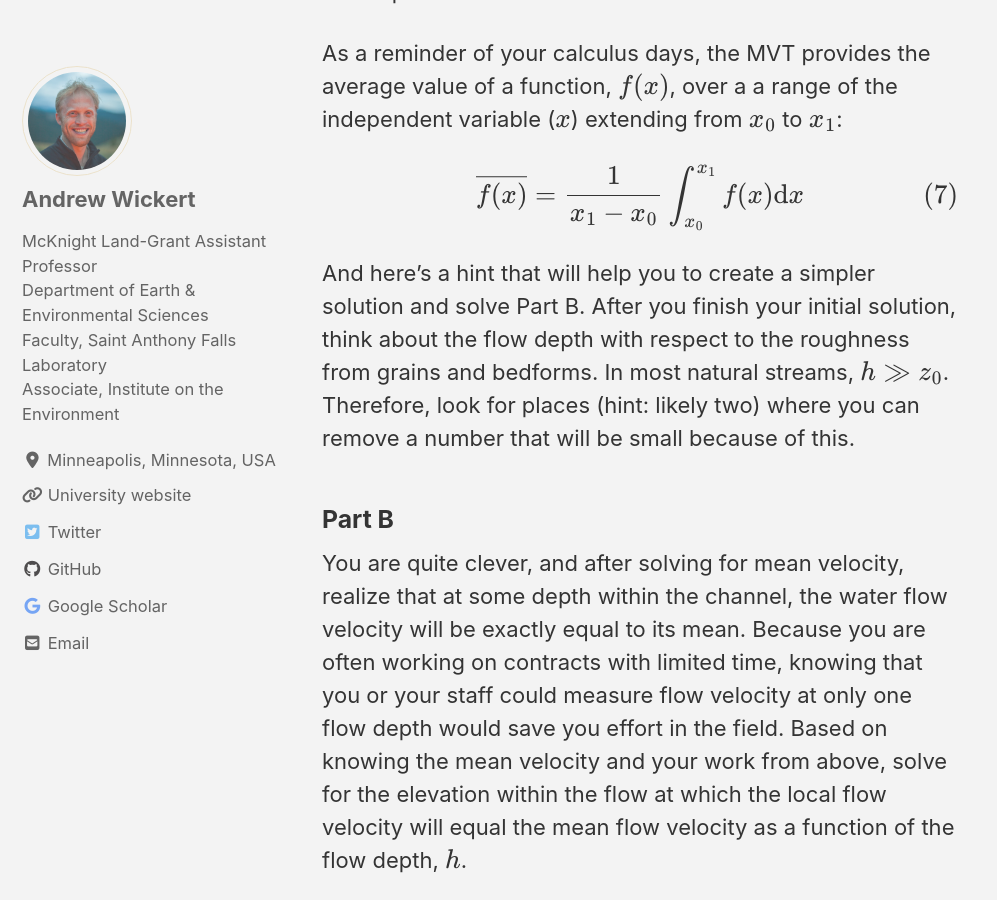
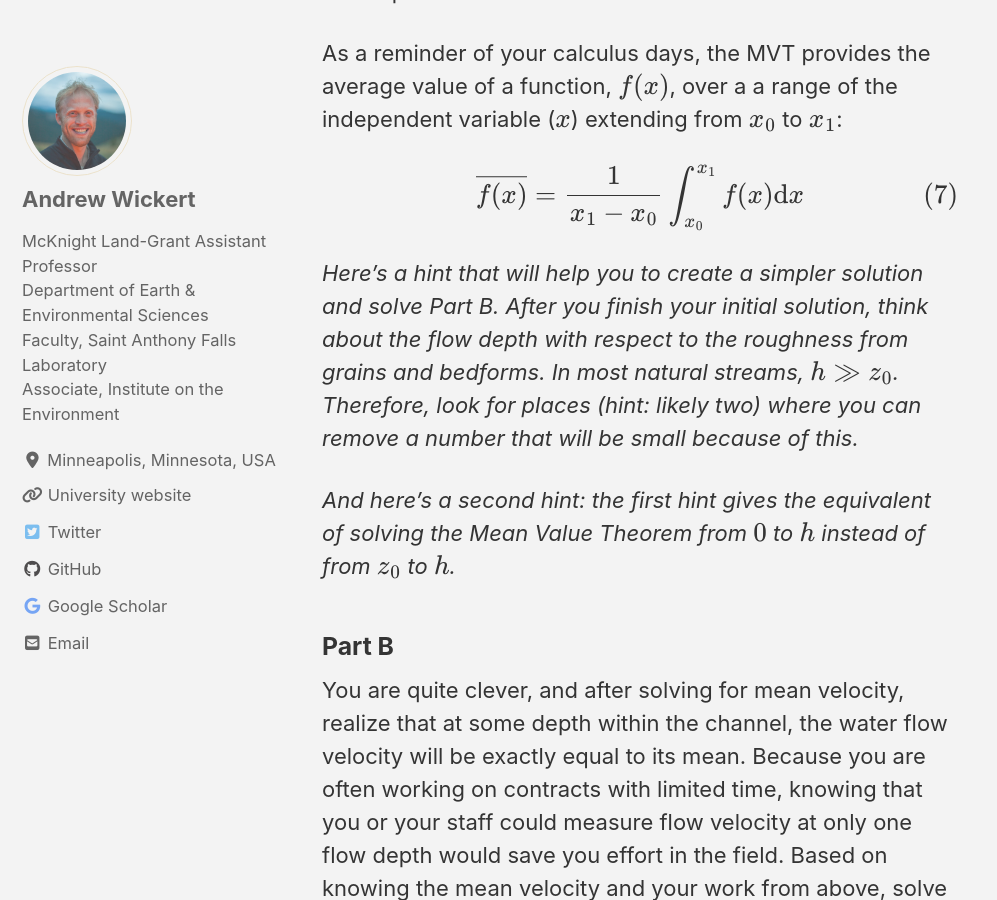
Before and after one commit to GeomorphOnline/GeomorphOnline.github.io, a Jekyll site: the page built from lessons/_hydraulics/pset_rating_curves.md, in a window 1280 px wide and 900 px high, scrolled down 4673 px. Shown: the whole window, without its empty margins (0-997 px from the left). Built offline with Jekyll 4.4.1, drawn with Linux system fonts in a browser that asks for light colours; cached includes are drawn as plain includes; nearby versions of some CDN libraries; formulas are drawn with MathJax 3.

Commit message:
Second hint on MVT

```diff
--- a/lessons/_hydraulics/pset_rating_curves.md
+++ b/lessons/_hydraulics/pset_rating_curves.md
@@ -91,7 +91,9 @@ As a reminder of your calculus days, the MVT provides the average value of a fun
 
 $$\overline{f(x)} = \frac{1}{x_1-x_0} \int_{x_0}^{x_1}{f(x) \mathrm{d}x}$$
 
-And here's a hint that will help you to create a simpler solution and solve Part B. After you finish your initial solution, think about the flow depth with respect to the roughness from grains and bedforms. In most natural streams, $$h \gg z_0$$. Therefore, look for places (hint: likely two) where you can remove a number that will be small because of this.
+*Here's a hint that will help you to create a simpler solution and solve Part B. After you finish your initial solution, think about the flow depth with respect to the roughness from grains and bedforms. In most natural streams, $$h \gg z_0$$. Therefore, look for places (hint: likely two) where you can remove a number that will be small because of this.*
+
+*And here's a second hint: the first hint gives the equivalent of solving the Mean Value Theorem from $$0$$ to $$h$$ instead of from $$z_0$$ to $$h$$.*
 
 ### Part B
 
```
